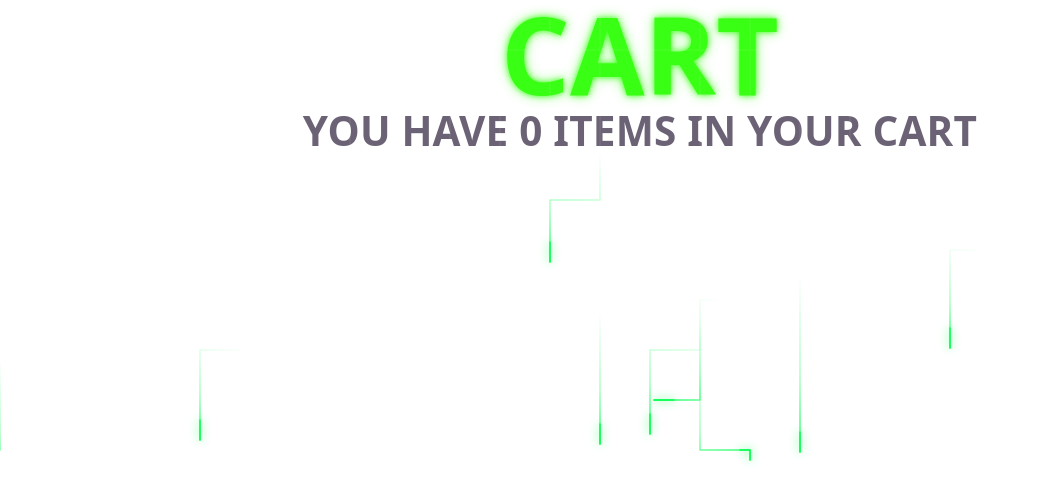
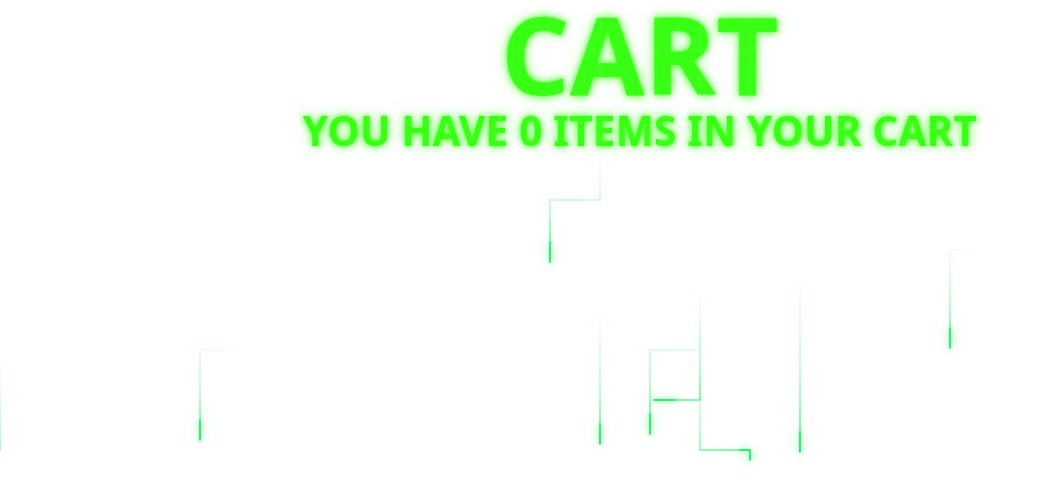
Before and after one commit to Atmoloid/Shopping-cart, a React (Vite) app: page /cart in a window 1280 px wide. Shown: the top 500 px of the page, without its empty margins (0-1045 px from the left). Built offline with nearby package versions, Linux system fonts and the light colour scheme.

Commit message:
Add cart items display in Cart component

```diff
--- a/src/cart.jsx
+++ b/src/cart.jsx
@@ -5,7 +5,7 @@ import { useCart } from './CartContext';
 
 
 function Cart() {
-    const { getTotalItems } = useCart();
+    const { getTotalItems, cartItems } = useCart();
     const totalItems = getTotalItems();
 
     return (
@@ -17,10 +17,21 @@ function Cart() {
                     <NeonGlow colors="green">Cart</NeonGlow>
           </h1>
         <h2 className="text-4xl font-bold font-orbitron uppercase">
-                    <NeonGlow colors="green-400">You have {totalItems} items in your cart</NeonGlow>
+                    <NeonGlow colors="green">You have {totalItems} items in your cart</NeonGlow>
                 </h2>
          {/*  nel cart si devono vedere gli item e la loro quantità e rimuoverli o aumentare*/}
-
+         <div className='display-flex w-screen h-100 bg-pink '>
+  {cartItems.map((item) => (
+    <div key={item.id} className="flex flex-row flex-wrap p-4 border-4 border-green-500 5 rounded m-5 gap-4">
+        <img src={item.image} alt={item.title}  className='w-50 h-50' />
+         <div className='flex flex-col flex-1'>
+      <h3 className='flex justify-start  order-5 text-2xl mt-4'>{item.title}</h3>
+      <p className='flex justify-start  order-5 text-2xl mt-4'>Quantity: {item.quantity}</p>
+         </div>
+      <p className='flex justify-end  order-5 text-3xl mt-1 '>Price: <NeonGlow colors="green">${item.price.toFixed(2)}</NeonGlow></p>
+    </div>
+  ))}
+</div>
         </>
     )
 }
```
